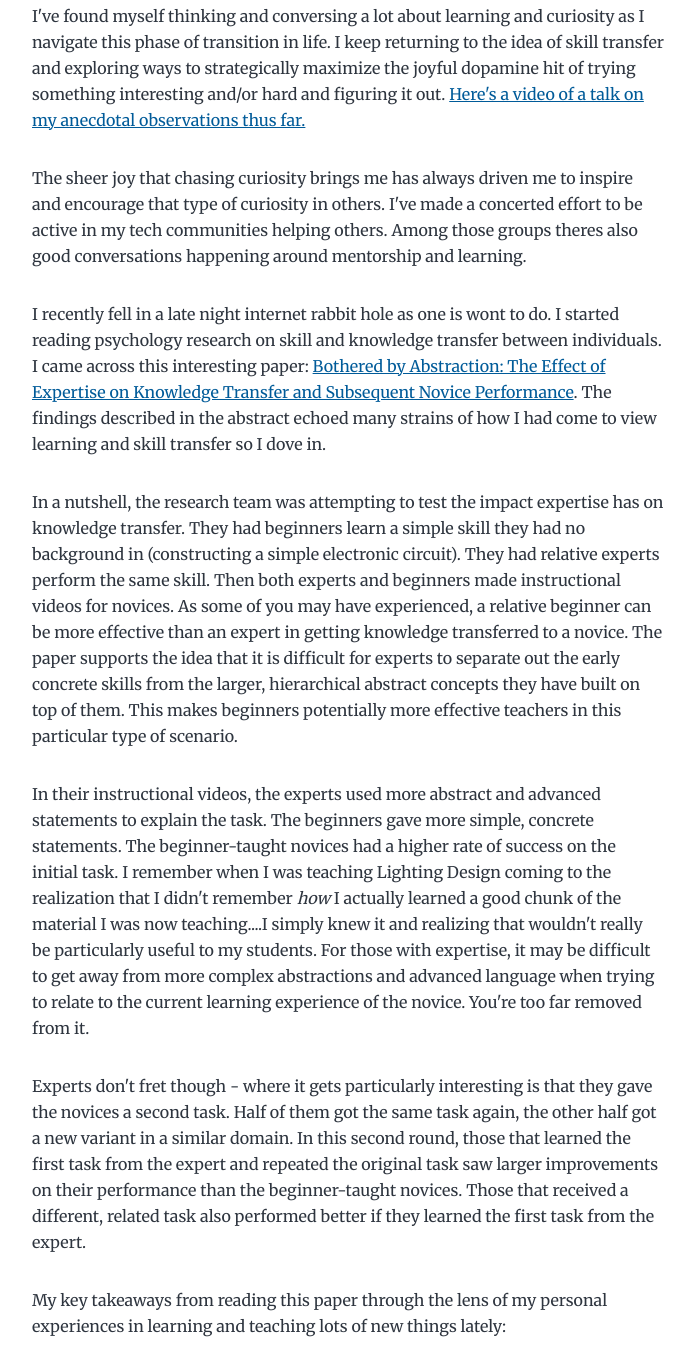
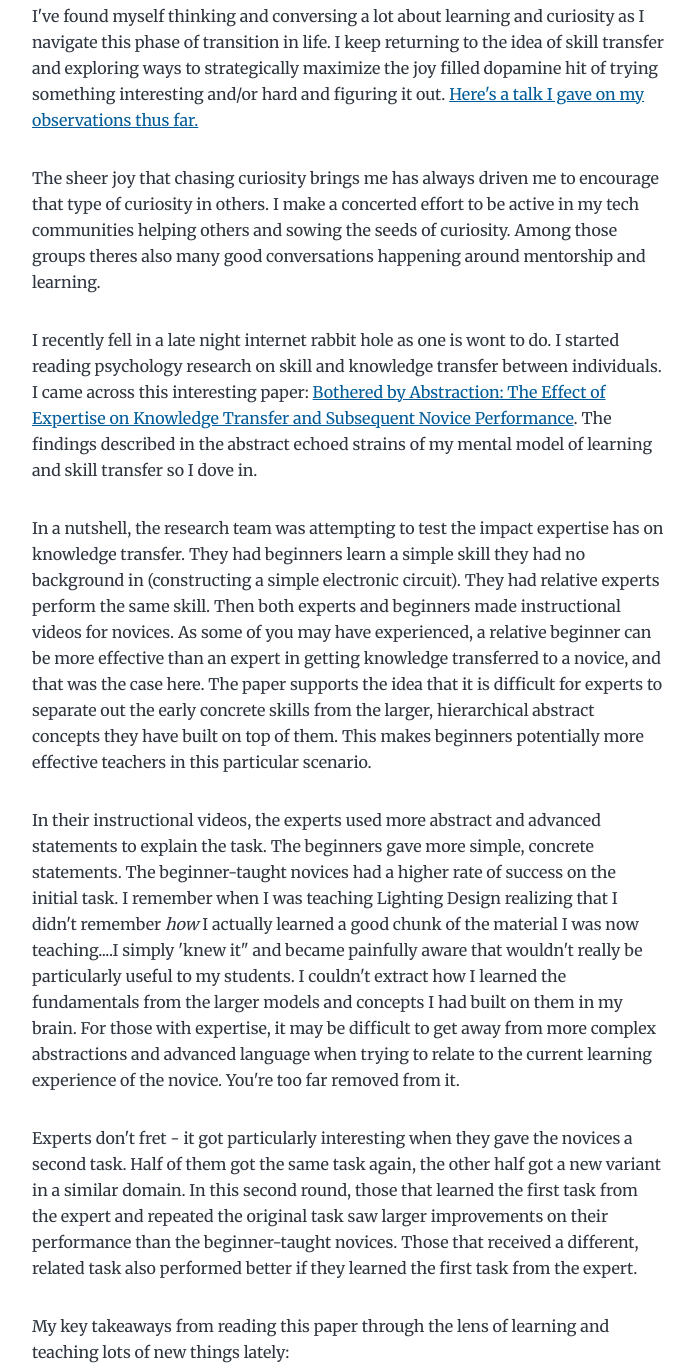
Before and after one commit to zenlex/persblog, a Gatsby site: page /skilltransfer/ in a window 1280 px wide. Shown: the part 305-1673 px from the top of the page, without its empty margins (292-986 px from the left). Built offline with nearby package versions, Linux system fonts and the light colour scheme; Gatsby itself is replaced by a stand-in of ours.

Commit message:
edit skilltransfer

```diff
--- a/content/blog/skilltransfer/index.md
+++ b/content/blog/skilltransfer/index.md
@@ -4,19 +4,19 @@ date: '2022-04-21T02:04:10.159Z'
 description: "Everybody has something to share, everyone has something to learn. Spread the love."
 ---
 
-I've found myself thinking and conversing a lot about learning and curiosity as I navigate this phase of transition in life. I keep returning to the idea of skill transfer and exploring ways to strategically maximize the joyful dopamine hit of trying something interesting and/or hard and figuring it out. [Here's a video of a talk on my anecdotal observations thus far.](https://youtu.be/PXTJHCfbz-0)
+I've found myself thinking and conversing a lot about learning and curiosity as I navigate this phase of transition in life. I keep returning to the idea of skill transfer and exploring ways to strategically maximize the joy filled dopamine hit of trying something interesting and/or hard and figuring it out. [Here's a talk I gave on my observations thus far.](https://youtu.be/PXTJHCfbz-0)
 
-The sheer joy that chasing curiosity brings me has always driven me to inspire and encourage that type of curiosity in others. I've made a concerted effort to be active in my tech communities helping others. Among those groups theres also good conversations happening around mentorship and learning.
+The sheer joy that chasing curiosity brings me has always driven me to encourage that type of curiosity in others. I make a concerted effort to be active in my tech communities helping others and sowing the seeds of curiosity. Among those groups theres also many good conversations happening around mentorship and learning.
 
-I recently fell in a late night internet rabbit hole as one is wont to do. I started reading psychology research on skill and knowledge transfer between individuals.  I came across this interesting paper: [Bothered by Abstraction: The Effect of Expertise on Knowledge Transfer and Subsequent Novice Performance](https://citeseerx.ist.psu.edu/viewdoc/download?doi=10.1.1.523.6599&rep=rep1&type=pdf). The findings described in the abstract echoed many strains of how I had come to view learning and skill transfer so I dove in.
+I recently fell in a late night internet rabbit hole as one is wont to do. I started reading psychology research on skill and knowledge transfer between individuals.  I came across this interesting paper: [Bothered by Abstraction: The Effect of Expertise on Knowledge Transfer and Subsequent Novice Performance](https://citeseerx.ist.psu.edu/viewdoc/download?doi=10.1.1.523.6599&rep=rep1&type=pdf). The findings described in the abstract echoed strains of my mental model of learning and skill transfer so I dove in.
 
-In a nutshell, the research team was attempting to test the impact expertise has on knowledge transfer. They had beginners learn a simple skill they had no background in (constructing a simple electronic circuit). They had relative experts perform the same skill. Then both experts and beginners made instructional videos for novices. As some of you may have experienced, a relative beginner can be more effective than an expert in getting knowledge transferred to a novice. The paper supports the idea that it is difficult for experts to separate out the early concrete skills from the larger, hierarchical abstract concepts they have built on top of them. This makes beginners potentially more effective teachers in this particular type of scenario.
+In a nutshell, the research team was attempting to test the impact expertise has on knowledge transfer. They had beginners learn a simple skill they had no background in (constructing a simple electronic circuit). They had relative experts perform the same skill. Then both experts and beginners made instructional videos for novices. As some of you may have experienced, a relative beginner can be more effective than an expert in getting knowledge transferred to a novice, and that was the case here. The paper supports the idea that it is difficult for experts to separate out the early concrete skills from the larger, hierarchical abstract concepts they have built on top of them. This makes beginners potentially more effective teachers in this particular scenario.
 
-In their instructional videos, the experts used more abstract and advanced statements to explain the task. The beginners gave more simple, concrete statements. The beginner-taught novices had a higher rate of success on the initial task.   I remember when I was teaching Lighting Design coming to the realization that I didn't remember *how* I actually learned a good chunk of the material I was now teaching....I simply knew it and realizing that wouldn't really be particularly useful to my students.  For those with expertise, it may be difficult to get away from more complex abstractions and advanced language when trying to relate to the current learning experience of the novice. You're too far removed from it.
+In their instructional videos, the experts used more abstract and advanced statements to explain the task. The beginners gave more simple, concrete statements. The beginner-taught novices had a higher rate of success on the initial task.   I remember when I was teaching Lighting Design realizing that I didn't remember *how* I actually learned a good chunk of the material I was now teaching....I simply 'knew it" and became painfully aware that wouldn't really be particularly useful to my students. I couldn't extract how I learned the fundamentals from the larger models and concepts I had built on them in my brain. For those with expertise, it may be difficult to get away from more complex abstractions and advanced language when trying to relate to the current learning experience of the novice. You're too far removed from it.
 
-Experts don't fret though - where it gets particularly interesting is that they gave the novices a second task. Half of them got the same task again, the other half got a new variant in a similar domain. In this second round, those that learned the first task from the expert and repeated the original task saw larger improvements on their performance than the beginner-taught novices. Those that received a different, related task also performed better if they learned the first task from the expert.
+Experts don't fret  - it got particularly interesting when they gave the novices a second task. Half of them got the same task again, the other half got a new variant in a similar domain. In this second round, those that learned the first task from the expert and repeated the original task saw larger improvements on their performance than the beginner-taught novices. Those that received a different, related task also performed better if they learned the first task from the expert.
 
-My key takeaways from reading this paper through the lens of my personal experiences in learning and teaching lots of new things lately:
+My key takeaways from reading this paper through the lens of learning and teaching lots of new things lately:
 
 1) Relative beginners can be great teachers for skills they recently gained a level of competency in. They likely remember the experience of adding that bit of knowledge from a novice perspective. Leverage this when you're doing something new and pay it forward while it's fresh!
 
```
